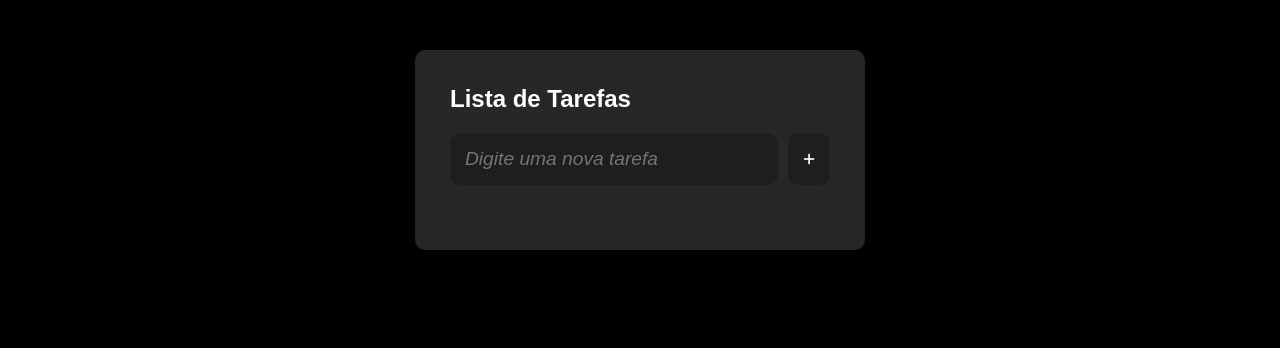
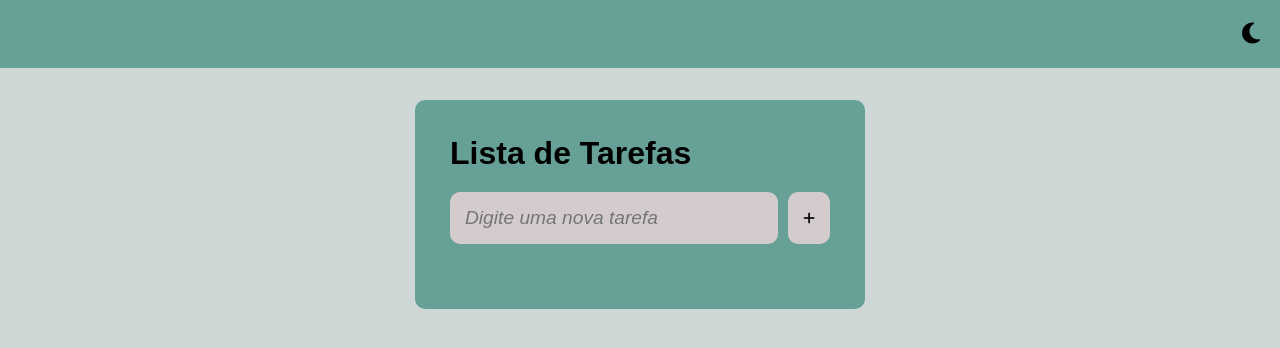
Before and after one commit to Werbeth91/Lista-de_tarefas, a plain HTML site: page index.html in a window 1280 px wide. Drawn offline with Linux system fonts and the light colour scheme.

Commit message:
feat: add dark-mode

```diff
--- a/assents/Css/style.css
+++ b/assents/Css/style.css
@@ -1,3 +1,19 @@
+:root {
+  --bg-body: rgb(207, 214, 214);
+  --color-white: black;
+  --container-bg: rgb(102, 160, 150);
+  --color-hover: rgb(54, 51, 51);
+  --bg-text: rgb(212, 204, 204);
+  --color-icons: rgb(156, 201, 201);
+}
+.dark-mode:root {
+  --bg-body: black;
+  --color-white: white;
+  --container-bg: rgb(43, 40, 40);
+  --color-hover: rgb(54, 51, 51);
+  --bg-text: rgb(31, 29, 29);
+  --color-icons: rgb(46, 43, 43);
+}
 * {
   box-sizing: border-box;
   padding: 0;
@@ -5,17 +21,41 @@
 }
 body {
   font-family: Arial, Helvetica, sans-serif;
-  background: #000;
-  color: #fff;
+  background: var(--bg-body);
+  color: var(--color-white);
   font-size: 1rem;
 }
+
+.header-tasks-list {
+  position: fixed;
+  justify-content: flex-end;
+  align-items: center;
+  display: flex;
+  top: 0;
+  width: 100%;
+  background: var(--container-bg);
+  margin-bottom: 50px;
+  padding: 20px;
+}
+.header-tasks-list button {
+  outline: none;
+  border: none;
+  background-color: transparent;
+  font-size: 1.5rem;
+  border-radius: 50px;
+  color: var(--color-white);
+}
+
 .container-tasks-list {
-  background: rgb(41, 38, 38);
+  background: var(--container-bg);
   width: 100%;
   max-width: 450px;
-  margin: 50px auto;
+  margin: 100px auto;
   padding: 35px;
   border-radius: 10px;
+}
+.container-tasks-list h1 {
+  font-size: 2rem;
 }
 .topo-tasks-list {
   display: flex;
@@ -30,8 +70,8 @@ body {
   outline: none;
   border: none;
   font-size: 1.2rem;
-  background: rgb(31, 29, 29);
-  color: #fff;
+  background: var(--bg-text);
+  color: var(--color-white);
 }
 .topo-tasks-list input::placeholder {
   font-style: italic;
@@ -43,11 +83,11 @@ body {
   outline: none;
   border: none;
   margin: 20px 0 0 10px;
-  background: rgb(31, 29, 29);
-  color: #fff;
+  background: var(--bg-text);
+  color: var(--color-white);
 }
 .topo-tasks-list button:hover {
-  background: rgb(54, 51, 51);
+  background: var(--color-hover);
   cursor: pointer;
 }
 .tasks-list {
@@ -55,13 +95,14 @@ body {
 }
 
 .tasks-list li {
-  padding: 20px;
-  background: rgb(31, 29, 29);
+  padding: 15px;
+  background: var(--bg-text);
   border-radius: 10px;
   display: flex;
   justify-content: space-between;
   align-items: center;
   margin-bottom: 20px;
+  font-size: 1.3rem;
 }
 .icons-tasks-list {
   border-radius: 25px;
@@ -71,11 +112,11 @@ body {
   border: none;
   outline: none;
   cursor: pointer;
-  background: rgb(46, 43, 43);
-  color: #fff;
+  background: var(--color-icons);
+  color: var(--color-white);
 }
 .icons-tasks-list:hover {
-  background: rgb(54, 53, 53);
+  background: var(--color-hover);
 }
 .completed {
   text-decoration: line-through;
--- a/assents/Js/app.js
+++ b/assents/Js/app.js
@@ -2,22 +2,35 @@ const inputNewTask = document.querySelector(".input-new-task");
 const btnNewTask = document.querySelector(".add-new-task");
 const tasksList = document.querySelector(".tasks-list");
 
+const $html = document.querySelector("html");
+const btnDarkMode = document.querySelector(".dark-mode");
+
+btnDarkMode.addEventListener("click", () => {
+  $html.classList.toggle("dark-mode");
+});
+
 inputNewTask.addEventListener("keypress", (e) => {
-  if (e.keyCode == 13) {
+  if (e.keyCode == 13 && inputNewTask.value !== "") {
     let task = {
       nome: inputNewTask.value,
       id: generateId(),
     };
     addTask(task);
+  } else {
+    return;
   }
 });
 
 btnNewTask.addEventListener("click", (e) => {
-  let task = {
-    nome: inputNewTask.value,
-    id: generateId(),
-  };
-  addTask(task);
+  if (inputNewTask.value !== "") {
+    let task = {
+      nome: inputNewTask.value,
+      id: generateId(),
+    };
+    addTask(task);
+  } else {
+    return;
+  }
 });
 
 function generateId() {
--- a/index.html
+++ b/index.html
@@ -8,6 +8,9 @@
     <title>Lista de Tarefas</title>
   </head>
   <body>
+    <header class="header-tasks-list">
+      <button class="dark-mode"><i class="fa-solid fa-moon"></i></button>
+    </header>
     <section class="container-tasks-list">
       <h1 class="title-tasks-list">Lista de Tarefas</h1>
       <div class="topo-tasks-list">
```
